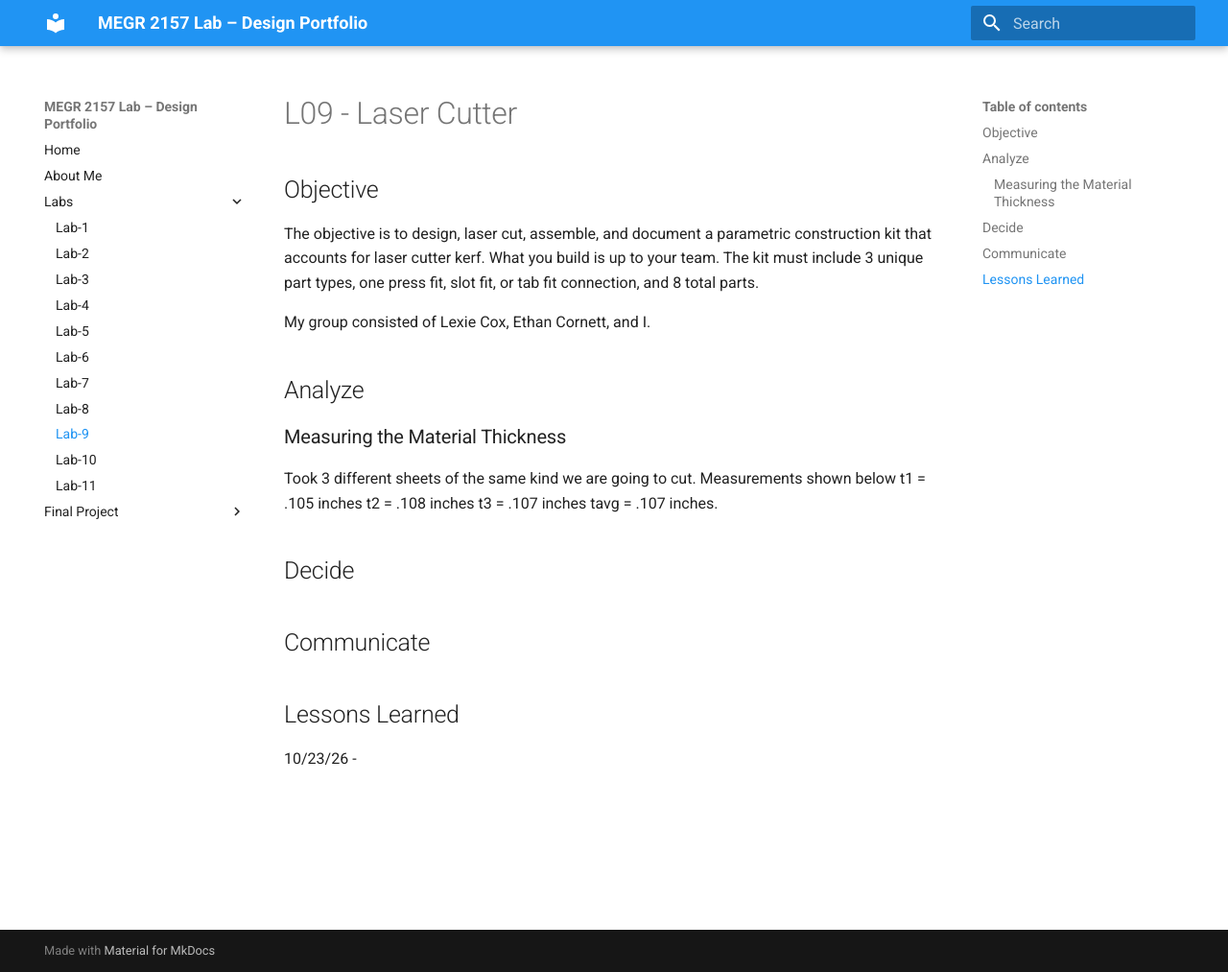
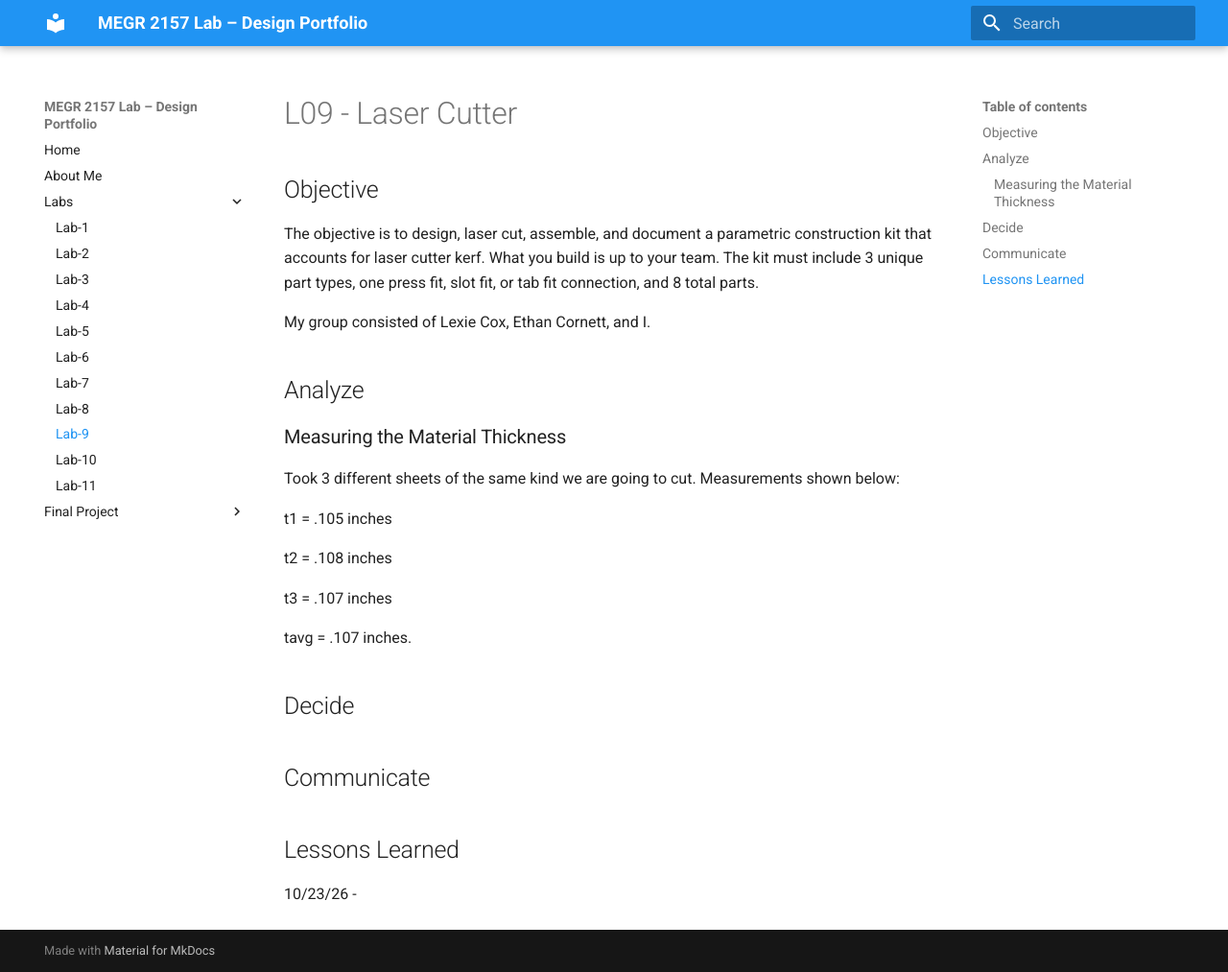
Before and after one commit to mgrego35/Morgan-Gregory-Lab-Portfolio, an MkDocs documentation site: the page built from docs/Labs/L09/index.md, in a window 1280 px wide and 1013 px high. Shown: the whole window at 96% size. Built offline with MkDocs 1.6.1 and Material for MkDocs 9.7.7, drawn with Linux system fonts in a browser that asks for light colours.

```diff
--- a/docs/Labs/L09/index.md
+++ b/docs/Labs/L09/index.md
@@ -10,10 +10,14 @@ My group consisted of Lexie Cox, Ethan Cornett, and I.
 
 ### Measuring the Material Thickness
 
-Took 3 different sheets of the same kind we are going to cut. Measurements shown below
+Took 3 different sheets of the same kind we are going to cut. Measurements shown below:
+
 t1 = .105 inches
+
 t2 = .108 inches
+
 t3 = .107 inches
+
 tavg = .107 inches.
 
 ## Decide
```
